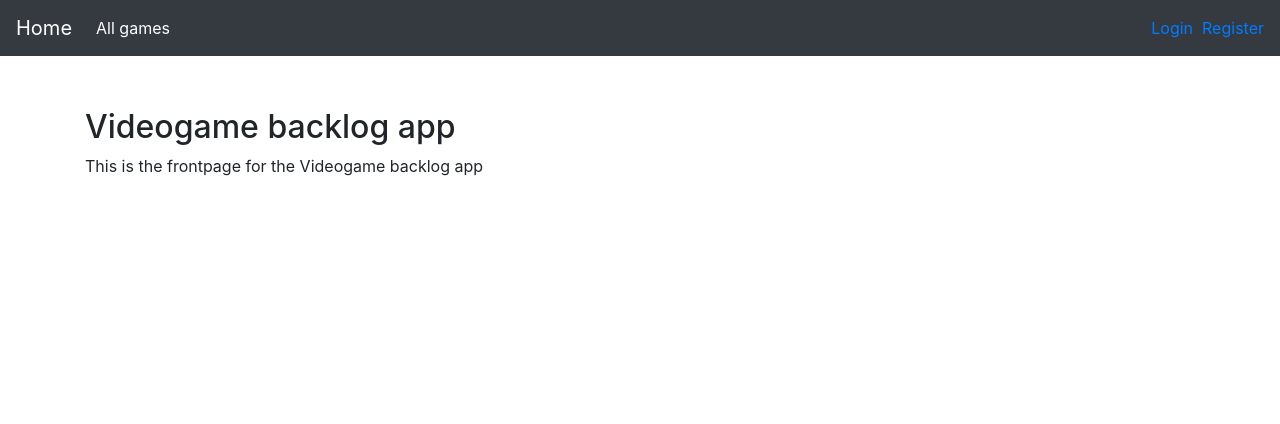
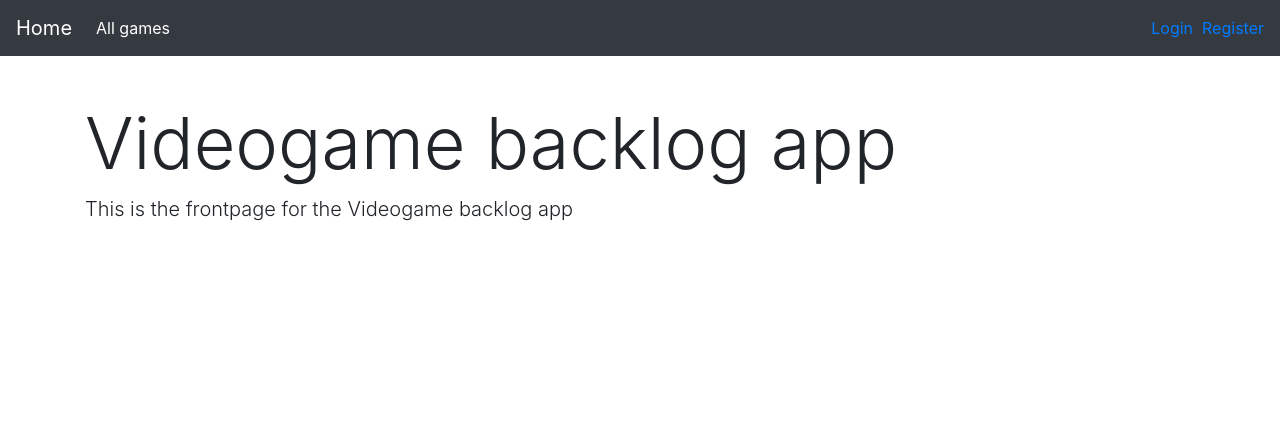
Before and after one commit to ollikehy/backlog-app, a Flask app: page / in a window 1280 px wide. Shown: the top 424 px of the page. Run offline with Flask 2, Linux system fonts and the light colour scheme; some libraries are stand-ins or nearby versions.

Commit message:
siistitty ja parannelty ulkoasua

```diff
--- a/application/templates/games/list.html
+++ b/application/templates/games/list.html
@@ -3,7 +3,7 @@
 {% block body %}
 {{ error }}
 <h3>List of all the games in database</h3>
-  <table class="table table-striped table-sm">
+  <table class="table table-striped table-sm" style="max-width:1200px">
     <thead class="thead-dark">
     <tr>
       <th scope="col">Game</th>
@@ -19,7 +19,7 @@
       {% if current_user.is_authenticated %}
         {% if game.name not in usergames %}
           <td><form action="{{ url_for('user_add_game', user_id=current_user.id, game_id=game.id) }}" method="POST">
-            <button class="btn btn-secondary" type="submit">Add</button>
+            <button class="btn btn-success" style="width:80px" type="submit">Add</button>
           </form></td>
         {% endif %}
       {% endif %}
--- a/application/templates/games/userlist.html
+++ b/application/templates/games/userlist.html
@@ -3,7 +3,7 @@
 {% block body %}
 {{ error }}
 <h3>List of games by user {{ user.name }}</h3>
-  <table class="table table-sm">
+  <table class="table table-sm" style="max-width:1200px">
     <thead class="thead-dark">
       <tr>
         <th scope="col">Game</th>
@@ -18,7 +18,7 @@
         <td>{{ game.releaseyear }}</td>
         <td>{{ game.genre }}</td>
         <td><form action="{{ url_for('user_delete_game', user_id=current_user.id, game_id=game.id) }}" method="POST">
-            <button class="btn btn-secondary" type="submit">Remove</button>
+            <button class="btn btn-danger" style="width:80px" type="submit">Remove</button>
         </form></td>
       </tr>
     {% endfor %}
--- a/application/templates/index.html
+++ b/application/templates/index.html
@@ -1,8 +1,8 @@
 {% extends "layout.html" %}
 
 {% block body %}
-  <h2 class="mt-5">Videogame backlog app</h2>
-  <p>
+  <h1 class="display-3">Videogame backlog app</h1>
+  <p class="lead">
     This is the frontpage for the Videogame backlog app
   </p>
 {% endblock %}
--- a/application/templates/layout.html
+++ b/application/templates/layout.html
@@ -40,7 +40,7 @@
           </div>
       </div>
     </nav>
-    <main role="main" class="container" style="padding-top:60px">
+    <main role="main" class="container" style="padding-top:100px">
     {% block body %}
       <p>
         Content.
```
Also changed, not shown: 1 other file.
